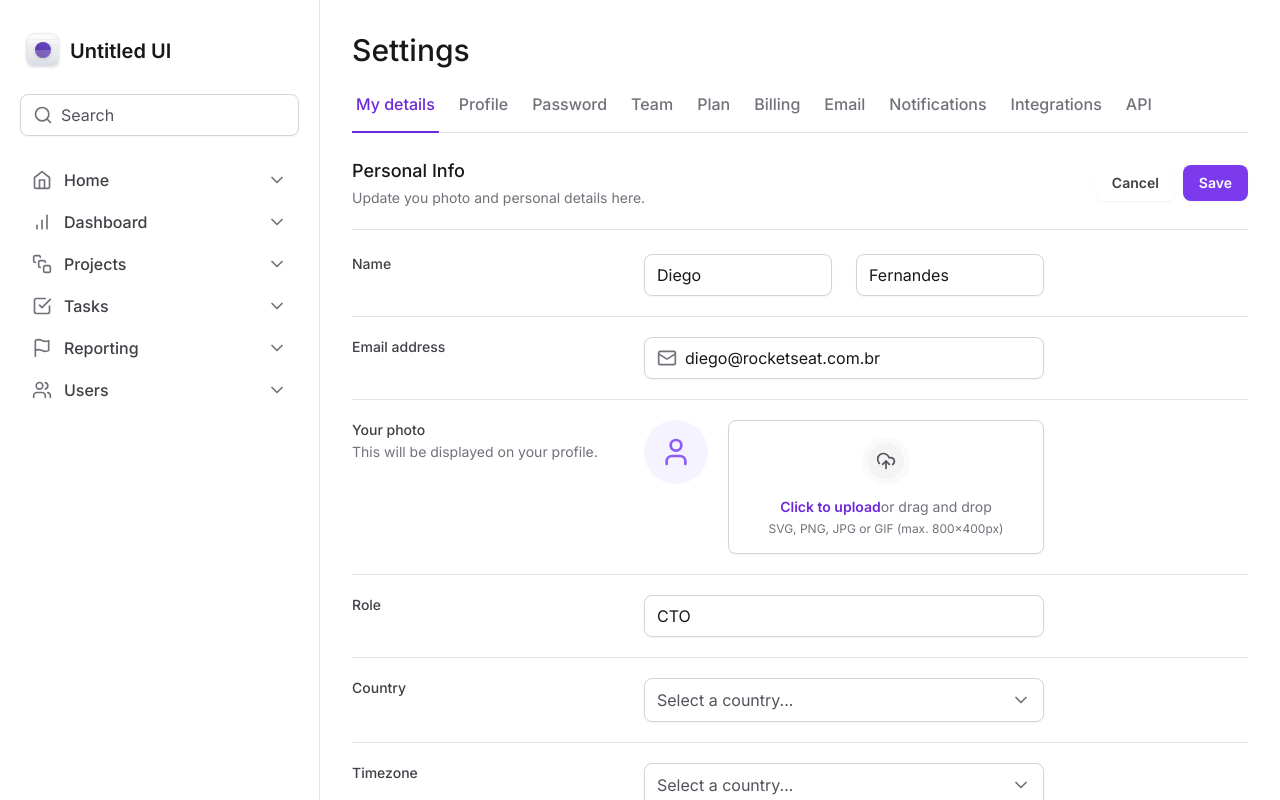
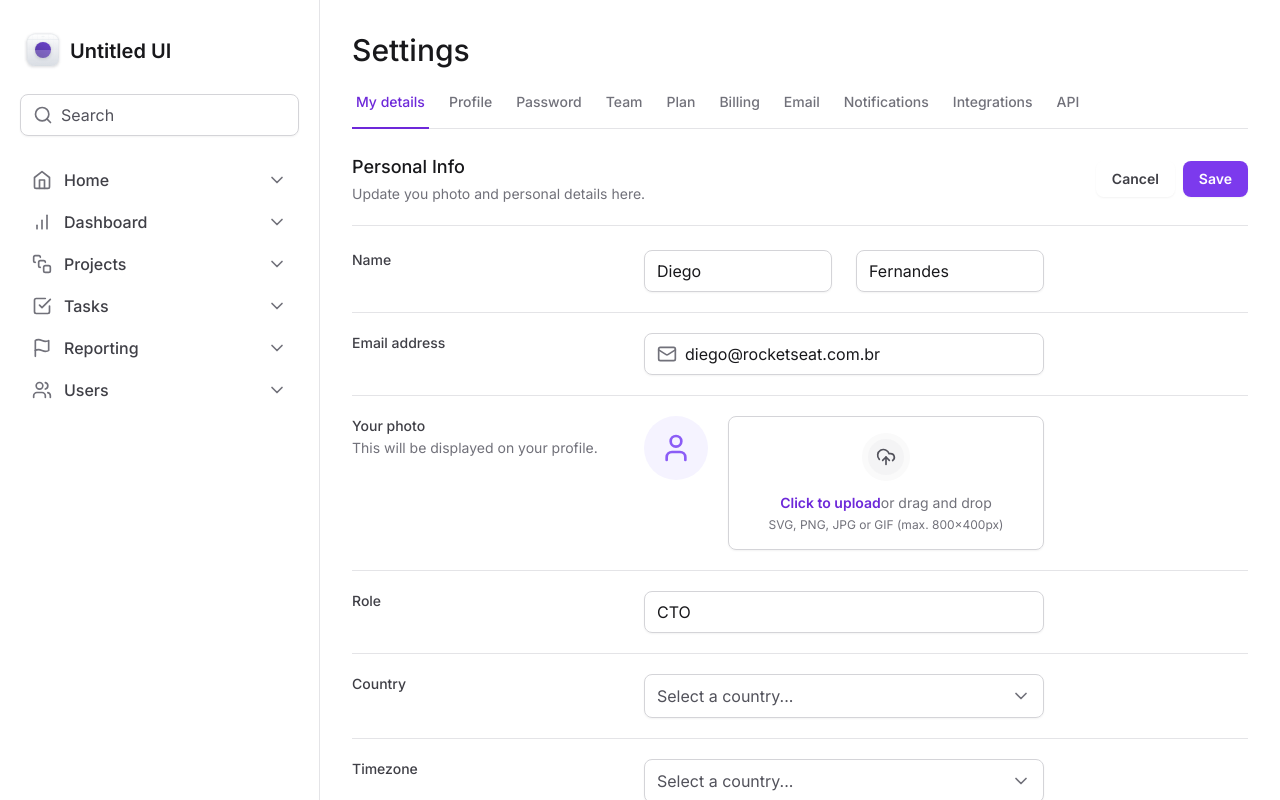
Before and after one commit to lucastumeleiro/tailwind-next-tests, a Next.js app: page / in a window 1280 px wide. Shown: the top 800 px of the page. Built offline with nearby package versions, Linux system fonts and the light colour scheme.

Commit message:
#feat: focus animation

```diff
--- a/src/components/Input/Control.tsx
+++ b/src/components/Input/Control.tsx
@@ -5,7 +5,7 @@ type TInputControlProps = ComponentProps<'input'>
 function Control(props: TInputControlProps) {
   return (
     <input
-      className="flex-1 border-0 bg-transparent p-0 text-zinc-900 placeholder-zinc-600"
+      className="flex-1 border-0 bg-transparent p-0 text-zinc-900 placeholder-zinc-600 outline-none"
       {...props}
     />
   )
--- a/src/components/Input/Root.tsx
+++ b/src/components/Input/Root.tsx
@@ -5,7 +5,8 @@ type TInputRootProps = ComponentProps<'div'>
 function Root(props: TInputRootProps) {
   return (
     <div
-      className="flex w-full items-center gap-2 rounded-lg border border-zinc-300 px-3 py-2 shadow-sm"
+      className="flex w-full items-center gap-2 rounded-lg border border-zinc-300 px-3 py-2 shadow-sm
+      focus-within:border-violet-300 focus-within:ring-4 focus-within:ring-violet-100 "
       {...props}
     />
   )
--- a/src/components/SettingsTabs/components/TabItems/index.tsx
+++ b/src/components/SettingsTabs/components/TabItems/index.tsx
@@ -13,9 +13,11 @@ function TabItems({ value, title, isSelected = false }: ITabItemProps) {
   return (
     <Tabs.Trigger
       value={value}
-      className="text--sm relative  px-1 pb-4 font-medium text-zinc-500 hover:text-violet-500 data-[state=active]:text-violet-700"
+      className=" group relative px-1  pb-4 text-sm font-medium text-zinc-500 outline-none hover:text-violet-500 data-[state=active]:text-violet-700"
     >
-      <span>{title}</span>
+      <span className="rounded group-focus-visible:ring-2 group-focus-visible:ring-violet-400 group-focus-visible:ring-offset-4">
+        {title}
+      </span>
 
       {isSelected && (
         <motion.div
--- a/src/components/TextArea/index.tsx
+++ b/src/components/TextArea/index.tsx
@@ -5,7 +5,8 @@ type TTextAreaProps = ComponentProps<'textarea'>
 function TextArea(props: TTextAreaProps) {
   return (
     <textarea
-      className="min-h-[120px] w-full resize-y rounded-lg border border-zinc-300 px-3 shadow-sm"
+      className="min-h-[120px] w-full resize-y rounded-lg border border-zinc-300 px-3 shadow-sm
+      outline-none focus:border-violet-300 focus:ring-4 focus:ring-violet-100"
       {...props}
     />
   )
```
